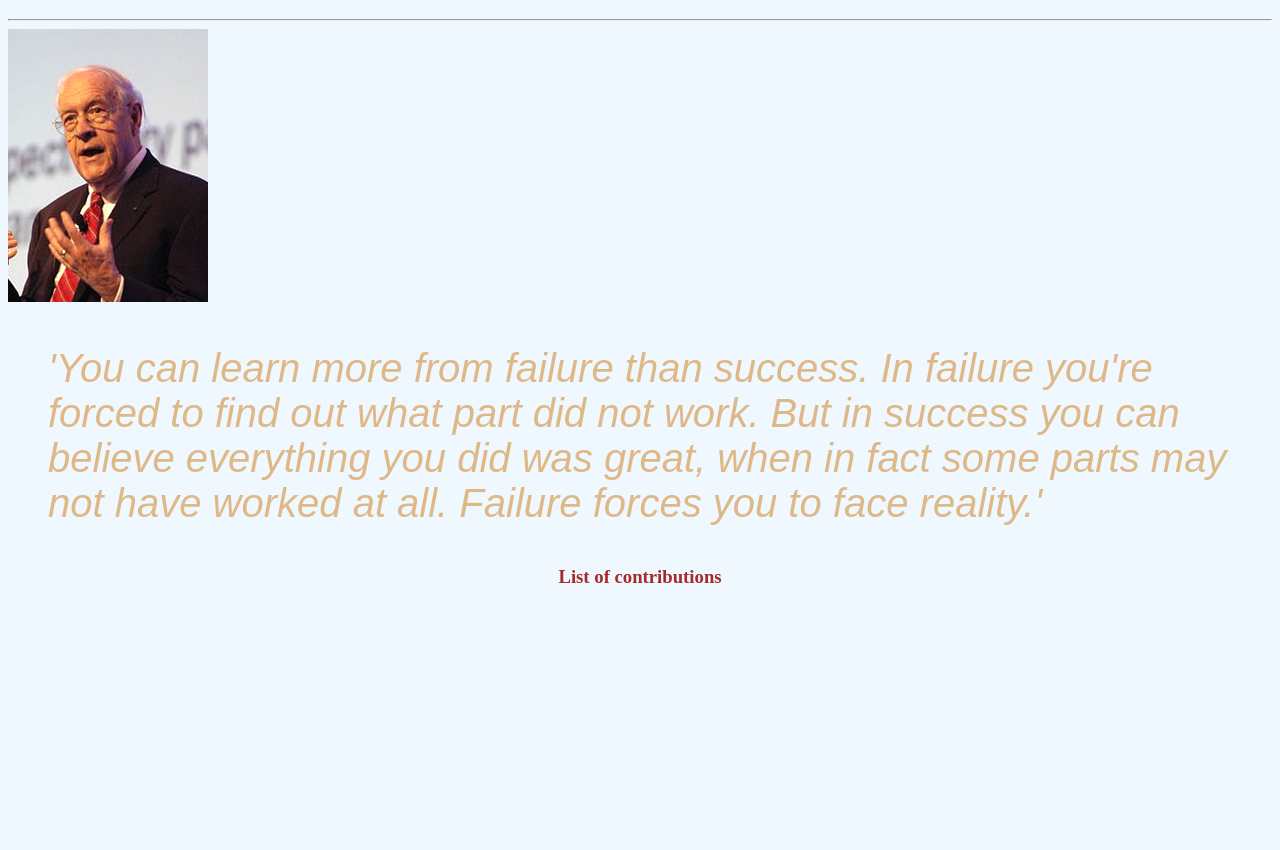
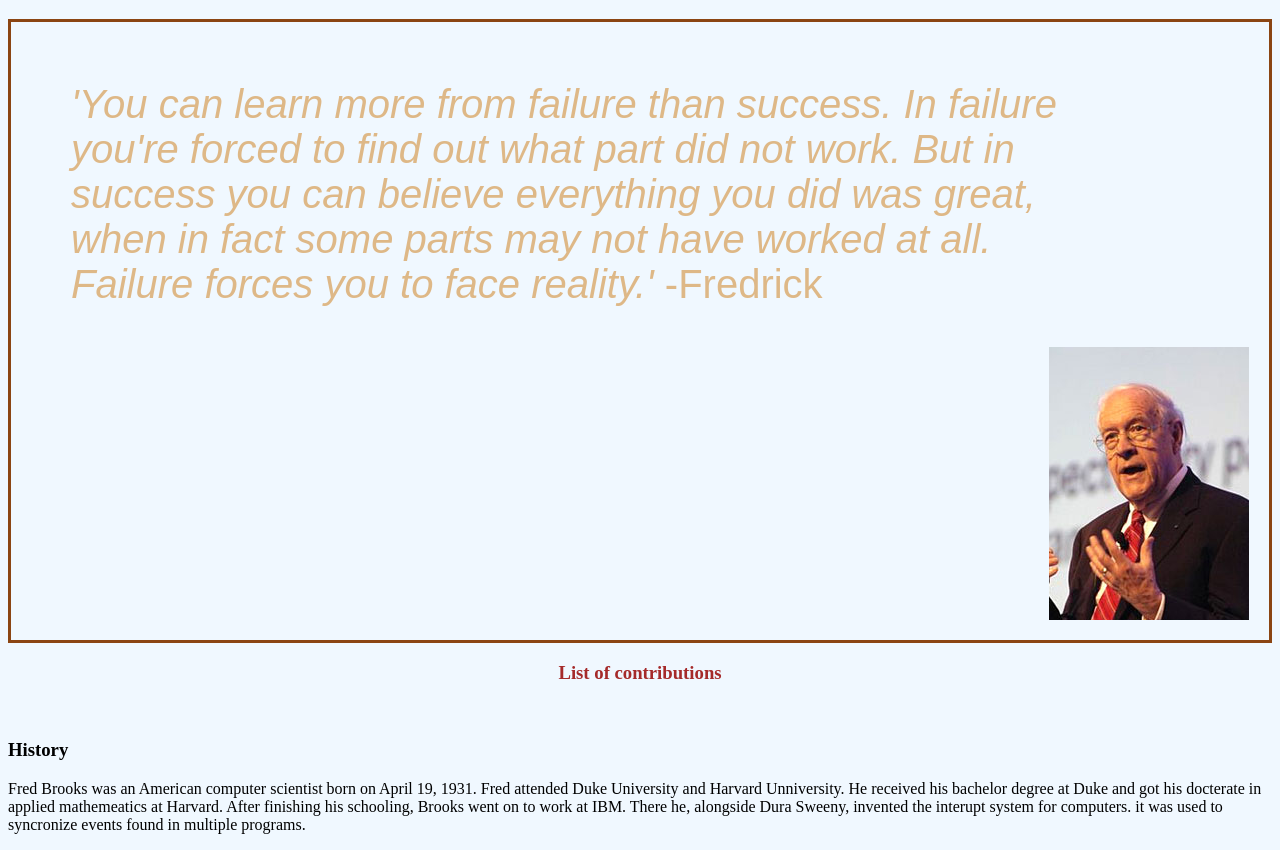
Before and after one commit to Ferna-S/Assignment-01, a plain HTML site: page index.html in a window 1280 px wide. Shown: the part 61-911 px from the top of the page. Before the commit the page ends 800 px from the top, so only its background shows below. Drawn offline with Linux system fonts and the light colour scheme.

Commit message:
added paraghraph

```diff
--- a/index.html
+++ b/index.html
@@ -8,11 +8,14 @@
   </head>
   <body id="back">
     <h1 class="idk"> Frederick P. Brooks, Jr.</h1>
-    <hr>
-    <img src="./images/brooks.jpg" width="200px" height="273px" alt="picture of Fredrick during a speech">
+    <div class="cool">
+    <blockquote class="quote" cite="https://www.azquotes.com/author/21223-Fred_Brooks"><i>'You can learn more from failure than success. In failure you're forced to find out what part did not work. But in success you can believe everything you did was great, when in fact some parts may not have worked at all. Failure forces you to face reality.'</i>         -Fredrick</blockquote>
+    <img class="pic" src="./images/brooks.jpg" width="200px" height="273px" alt="picture of Fredrick during a speech">
+    </div>
+    <h3 class="idc"> List of contributions</h3>
     <br>
-    <blockquote class="quote" cite="https://www.azquotes.com/author/21223-Fred_Brooks"><i>'You can learn more from failure than success. In failure you're forced to find out what part did not work. But in success you can believe everything you did was great, when in fact some parts may not have worked at all. Failure forces you to face reality.'</i></blockquote>
-    <h3 class="idc"> List of contributions</h3>
+    <h3>History</h3>
+    <p> Fred Brooks was an American computer scientist born on April 19, 1931. Fred attended Duke University and Harvard Unniversity. He received his bachelor degree at Duke and got his docterate in applied mathemeatics at Harvard. After finishing his schooling, Brooks went on to work at IBM. There he, alongside Dura Sweeny, invented the interupt system for computers. it was used to syncronize events found in multiple programs.</p>
     <script src="script.js"></script>
   </body>
 </html>
--- a/style.css
+++ b/style.css
@@ -18,4 +18,16 @@
   color: burlywood;
   font-family: Arial, 'Helvetica', sans-serif;
   font-size: 40px;
+  float: left;
+  width: 1000px;
 }
+
+.cool {
+  padding: 20px;
+  border: 3px solid saddlebrown;
+  overflow: auto;
+}
+
+.pic {
+  float: right;
+}
```
